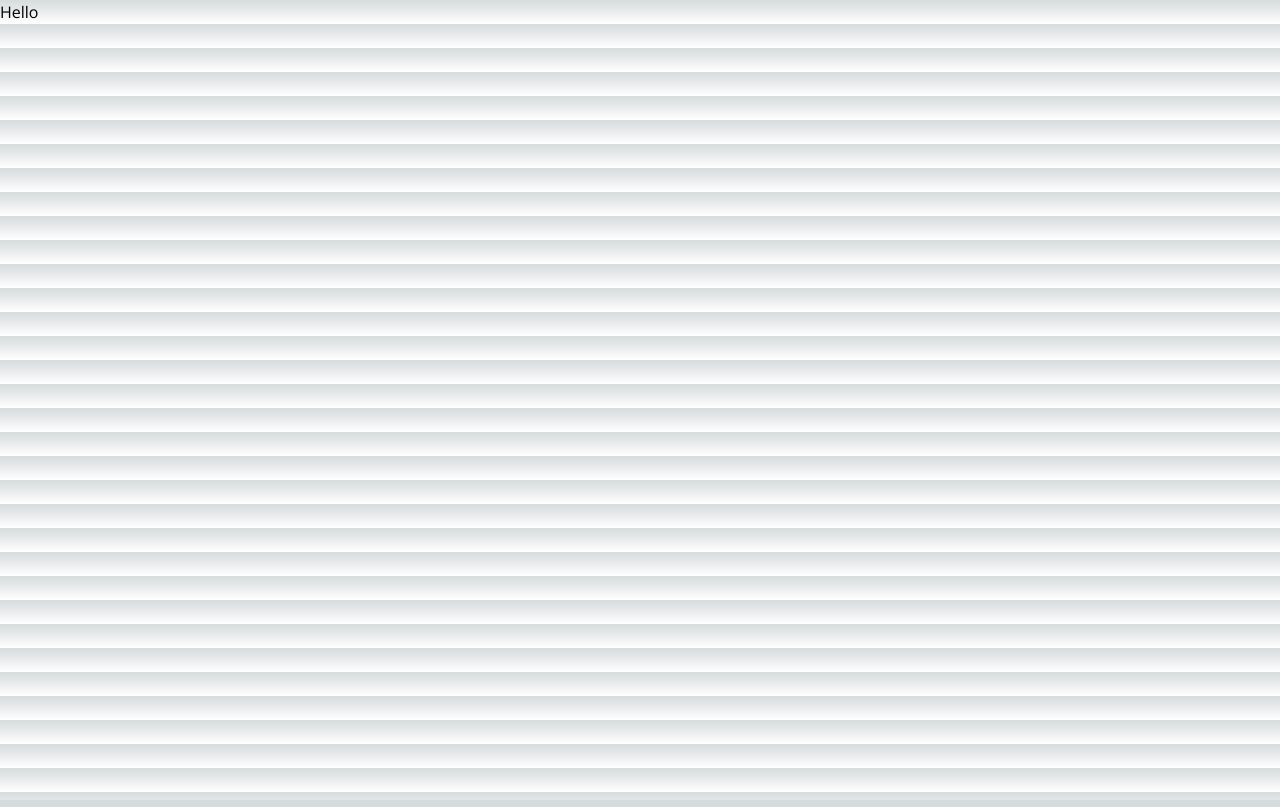
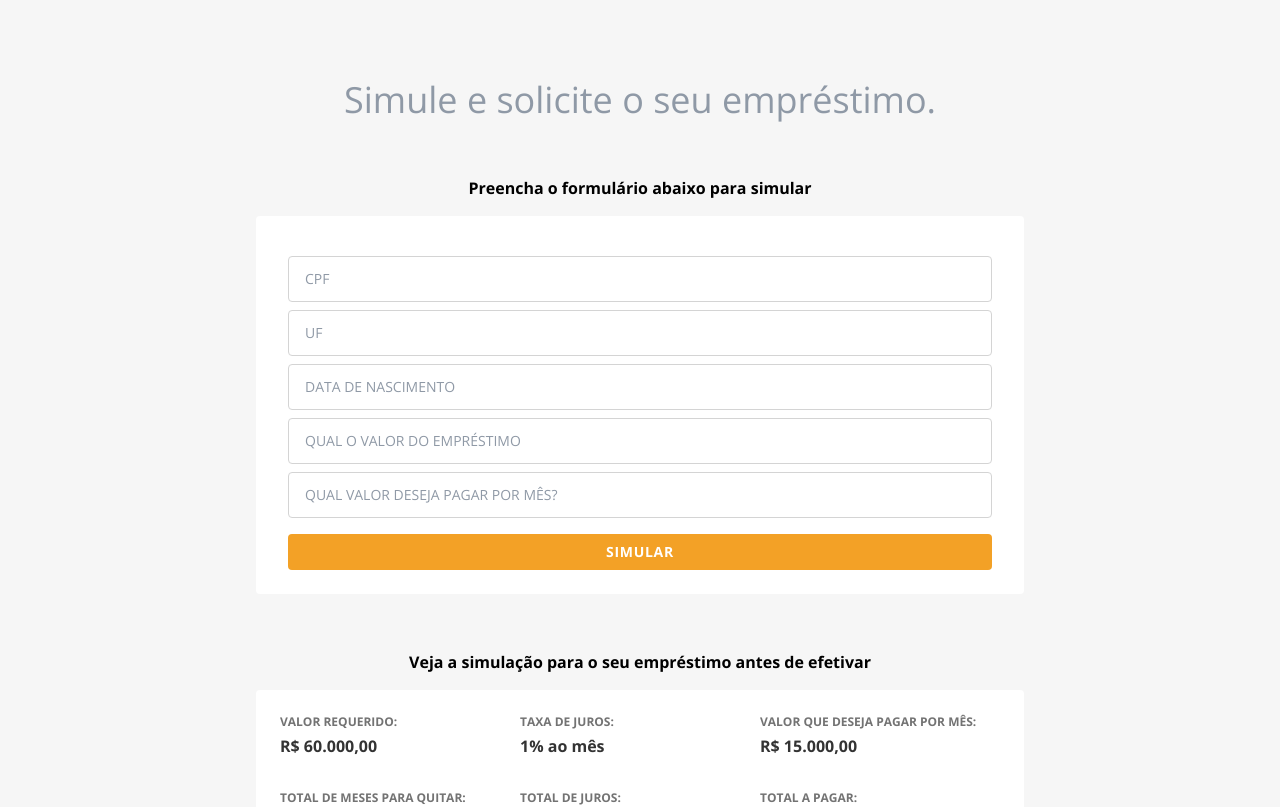
Before and after one commit to gabrielkunst/loan-simulator-front, a Next.js app: page / in a window 1280 px wide. Shown: the top 807 px of the page. Built offline with nearby package versions, Linux system fonts and the light colour scheme.

Commit message:
feat: add simulation components

```diff
--- /dev/null
+++ b/src/app/components/simulation/simulation-form.tsx
@@ -0,0 +1,15 @@
+import { Button } from '../ui/button'
+import { Input } from '../ui/input'
+
+export function SimulationForm() {
+  return (
+    <form className="flex flex-col gap-2">
+      <Input placeholder="CPF" />
+      <Input placeholder="UF" />
+      <Input placeholder="DATA DE NASCIMENTO" />
+      <Input placeholder="QUAL O VALOR DO EMPRÉSTIMO" />
+      <Input placeholder="QUAL VALOR DESEJA PAGAR POR MÊS?" />
+      <Button className="mt-2">SIMULAR</Button>
+    </form>
+  )
+}
--- /dev/null
+++ b/src/app/components/simulation/simulation-section.tsx
@@ -0,0 +1,15 @@
+import { Card } from '../ui/card'
+import { Subtitle } from '../ui/subtitle'
+import { SimulationForm } from './simulation-form'
+
+export function SimulationSection() {
+  return (
+    <section className="space-y-4">
+      <Subtitle>Preencha o formulário abaixo para simular</Subtitle>
+
+      <Card className="pt-10 px-8 pb-6 max-w-3xl mx-auto">
+        <SimulationForm />
+      </Card>
+    </section>
+  )
+}
--- a/src/app/layout.tsx
+++ b/src/app/layout.tsx
@@ -1,5 +1,5 @@
 import type { Metadata } from 'next'
-import { Inter, Open_Sans } from 'next/font/google'
+import { Open_Sans } from 'next/font/google'
 import './globals.css'
 
 const openSans = Open_Sans({
@@ -8,7 +8,7 @@ const openSans = Open_Sans({
 })
 
 export const metadata: Metadata = {
-  title: 'Simulador de Empréstimo',
+  title: 'Simulador de Empréstimos',
   description: 'Simulador de empréstimos para pessoa física.',
 }
 
--- a/src/app/page.tsx
+++ b/src/app/page.tsx
@@ -1,7 +1,13 @@
+import { LoanSection } from './components/loan/loan-section'
+import { SimulationSection } from './components/simulation/simulation-section'
+import { Title } from './components/ui/title'
+
 export default function HomePage() {
   return (
-    <main>
-      <h1>Hello</h1>
+    <main className="bg-custom-gray-100 space-y-14 min-h-screen py-20 px-4">
+      <Title>Simule e solicite o seu empréstimo.</Title>
+      <SimulationSection />
+      <LoanSection />
     </main>
   )
 }
```
